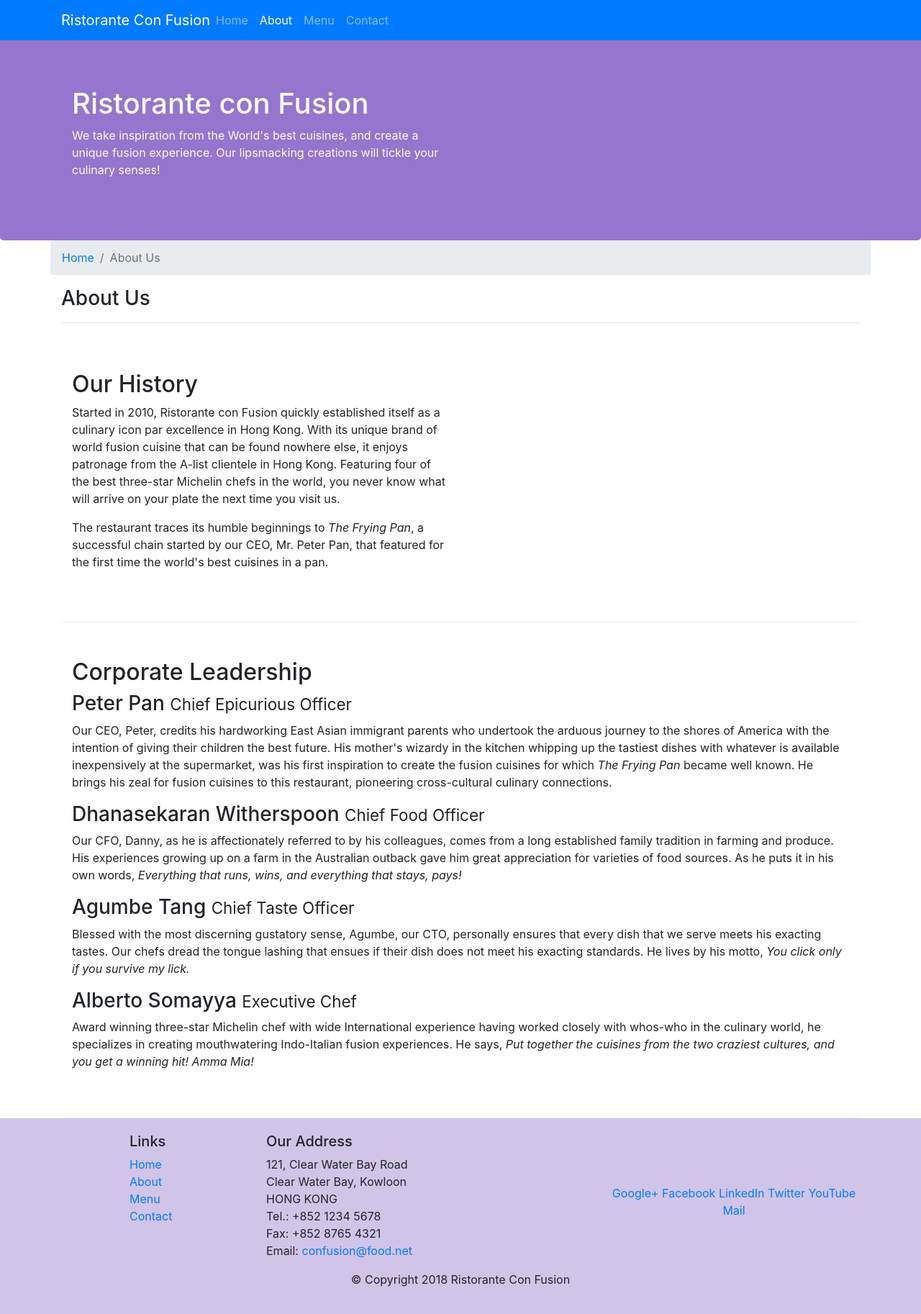
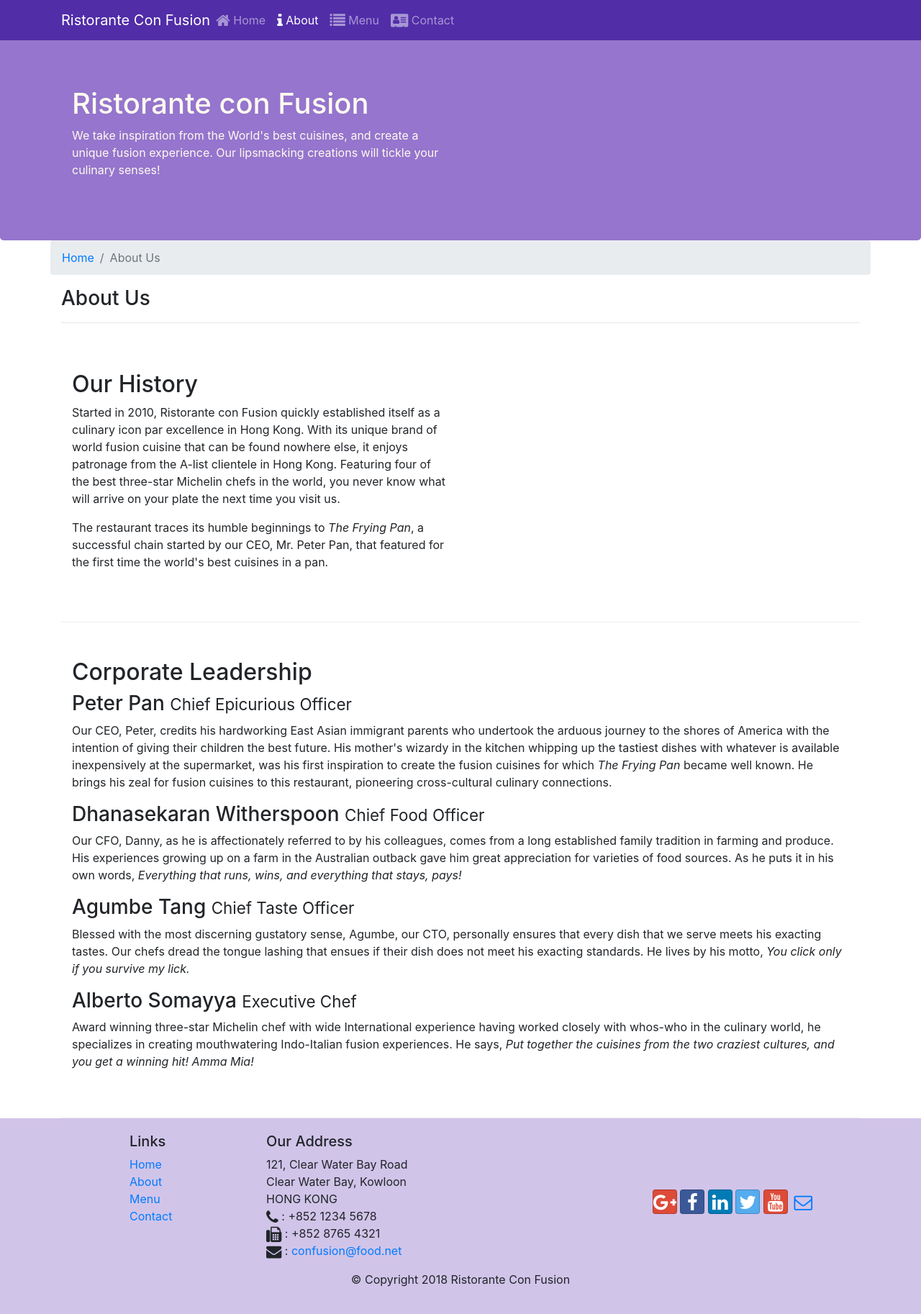
Before and after one commit to livingsneaky-art/conFusion-Responsive-Design-and-Bootstrap-Grid-System, a website: page aboutus.html in a window 1280 px wide. Shown: the whole page at 72% size. Drawn offline with nearby package versions, Linux system fonts and the light colour scheme.

Commit message:
Icon fonts || font Awesome and Social Btns

```diff
--- a/aboutus.html
+++ b/aboutus.html
@@ -9,7 +9,10 @@
 
     <!-- Bootstrap CSS -->
     <link rel="stylesheet" href="node_modules/bootstrap/dist/css/bootstrap.min.css">
+    <link rel="stylesheet" href="node_modules/font-awesome/css/font-awesome.min.css">
+    <link rel="stylesheet" href="node_modules/bootstrap-social/bootstrap-social.css">
     <link rel="stylesheet" href="css/styles.css">
+
     <title>Ristorante Con Fusion: About Us</title>
 </head>
 
@@ -19,7 +22,7 @@
 
     <!--Creating a Basic Navigation Bar-->
     <!--navbar with dark color, when small device it will responsively change, primary color, and fixed top of the page-->
-    <nav class="navbar navbar-dark navbar-expand-sm bg-primary fixed-top">
+    <nav class="navbar navbar-dark navbar-expand-sm fixed-top">
         <div class="container">
 
             <!--responsively change when changing to small device-->
@@ -35,10 +38,10 @@
             <div class="collapse navbar-collapse" id="Navbar">
                 <ul class="navbar-nav mr-auto">
                    <!--allows display horizontally-->
-                   <li class="nav-item"><a class="nav-link" href="./index.html">Home</a></li>
-                   <li class="nav-item active"><a class="nav-link" href="#">About</a></li>
-                   <li class="nav-item"><a class="nav-link" href="#">Menu</a></li>
-                   <li class="nav-item"><a class="nav-link" href="#">Contact</a></li>
+                   <li class="nav-item"><a class="nav-link" href="./index.html"><span class="fa fa-home fa-lg"></span> Home</a></li>
+                   <li class="nav-item active"><a class="nav-link" href="#"><span class="fa fa-info fa-lg"></span> About</a></li>
+                   <li class="nav-item"><a class="nav-link" href="#"><span class="fa fa-list fa-lg"></span> Menu</a></li>
+                   <li class="nav-item"><a class="nav-link" href="#"><span class="fa fa-address-card fa-lg"></span> Contact</a></li>
                </ul>
             </div>
 
@@ -118,19 +121,20 @@
 		              121, Clear Water Bay Road<br>
 		              Clear Water Bay, Kowloon<br>
 		              HONG KONG<br>
-		              Tel.: +852 1234 5678<br>
-		              Fax: +852 8765 4321<br>
-		              Email: <a href="mailto:confusion@food.net">confusion@food.net</a>
+		              <i class="fa fa-phone fa-lg"></i> : +852 1234 5678<br>
+		              <i class="fa fa-fax fa-lg"></i> : +852 8765 4321<br>
+		              <i class="fa fa-envelope fa-lg"></i> : <a href="mailto:confusion@food.net">confusion@food.net</a>
 		           </address>
                 </div>
                 <div class="col-12 col-sm-4 align-self-center">
                     <div class="text-center">
-                        <a href="http://google.com/+">Google+</a>
-                        <a href="http://www.facebook.com/profile.php?id=">Facebook</a>
-                        <a href="http://www.linkedin.com/in/">LinkedIn</a>
-                        <a href="http://twitter.com/">Twitter</a>
-                        <a href="http://youtube.com/">YouTube</a>
-                        <a href="mailto:">Mail</a>
+                        <!--social button and icons-->
+                        <a class="btn btn-social-icon btn-google" href="http://google.com/+"><i class="fa fa-google-plus fa-lg"></i></a>
+                        <a class="btn btn-social-icon btn-facebook" href="http://www.facebook.com/profile.php?id="><i class="fa fa-facebook fa-lg"></i></a>
+                        <a class="btn btn-social-icon btn-linkedin" href="http://www.linkedin.com/in/"><i class="fa fa-linkedin fa-lg"></i></a>
+                        <a class="btn btn-social-icon btn-twitter" href="http://twitter.com/"><i class="fa fa-twitter fa-lg"></i></a>
+                        <a class="btn btn-social-icon btn-google" href="http://youtube.com/"><i class="fa fa-youtube fa-lg"></i></a>
+                        <a class="btn btn-social-icon" href="mailto:"><i class="fa fa-envelope-o fa-lg"></i></a>
                     </div>
                 </div>
            </div>
--- a/package.json
+++ b/package.json
@@ -15,6 +15,8 @@
   },
   "dependencies": {
     "bootstrap": "^4.0.0",
+    "bootstrap-social": "^5.1.1",
+    "font-awesome": "^4.7.0",
     "jquery": "^3.3.1",
     "popper.js": "^1.12.9"
   }
```
Also changed, not shown: index.html (+19 -13 lines), 1 other file.
